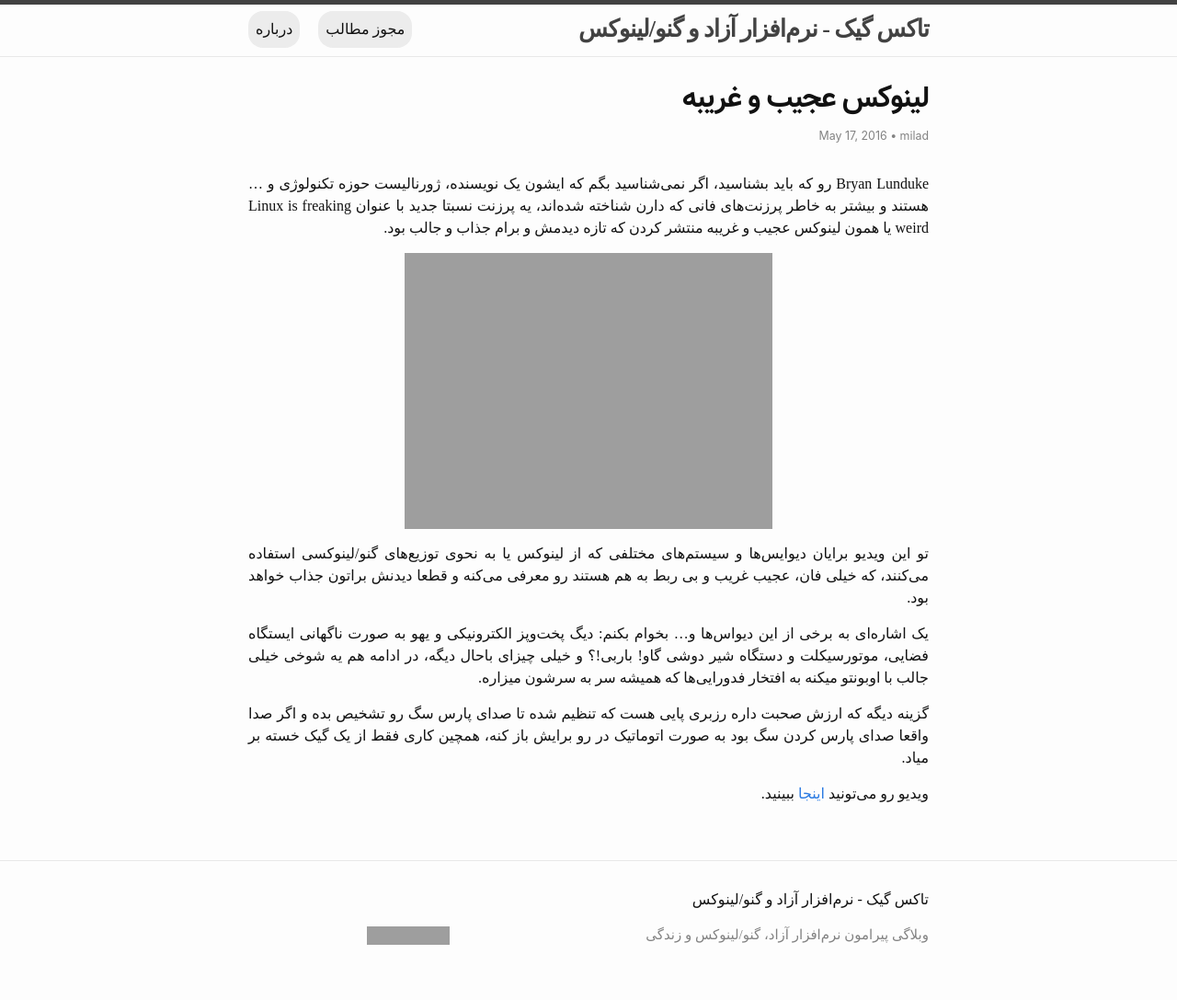
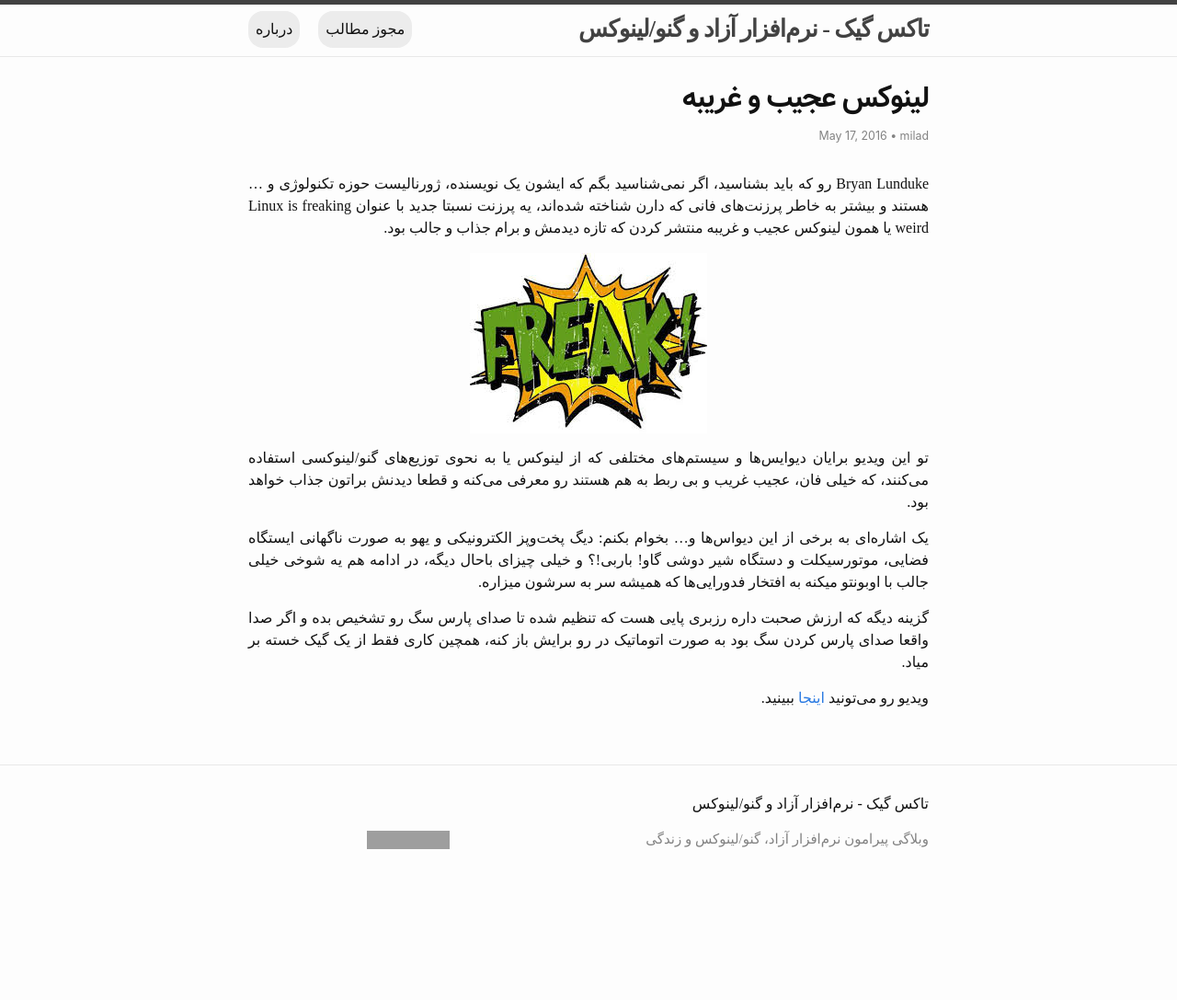
Before and after one commit to Ravexina/tuxgeek, a Jekyll site: the page built from _posts/2016-05-17-لینوکس-عجیب-و-غریبه.md, in a window 1280 px wide. Shown: the whole page at 92% size. Built offline with Jekyll 4.4.1, drawn with Linux system fonts in a browser that asks for light colours; some web fonts are replaced; after the commit the page ends 983 px from its top, so only the background shows below that; grey boxes are pictures that could not be loaded.

Commit message:
Add and fix image

```diff
--- a/_posts/2016-05-17-لینوکس-عجیب-و-غریبه.md
+++ b/_posts/2016-05-17-لینوکس-عجیب-و-غریبه.md
@@ -13,7 +13,7 @@ categories:
 
 Bryan Lunduke رو که باید بشناسید، اگر نمی‌شناسید بگم که ایشون یک نویسنده، ژورنالیست حوزه تکنولوژی و ... هستند و بیشتر به خاطر پرزنت‌های فانی که دارن شناخته شده‌اند، یه پرزنت نسبتا جدید با عنوان Linux is freaking weird یا همون لینوکس عجیب و غریبه منتشر کردن که تازه دیدمش و برام جذاب و جالب بود.
 
-[![linux-is-weird](http://tuxgeek.ir/wp-content/uploads/2016/05/freak_78345-300x228.jpg)](http://tuxgeek.ir/wp-content/uploads/2016/05/freak_78345.jpg)
+![linux-is-weird](/assets/images/others/freak-linux.jpeg)
 
 تو این ویدیو برایان دیوایس‌ها و سیستم‌های مختلفی که از لینوکس یا به نحوی توزیع‌های گنو/لینوکسی استفاده می‌کنند، که خیلی فان، عجیب غریب و بی ربط به هم هستند رو معرفی می‌کنه و قطعا دیدنش براتون جذاب خواهد بود.
 
```
Also changed, not shown: assets/images/others/freak-linux.jpeg (added).
